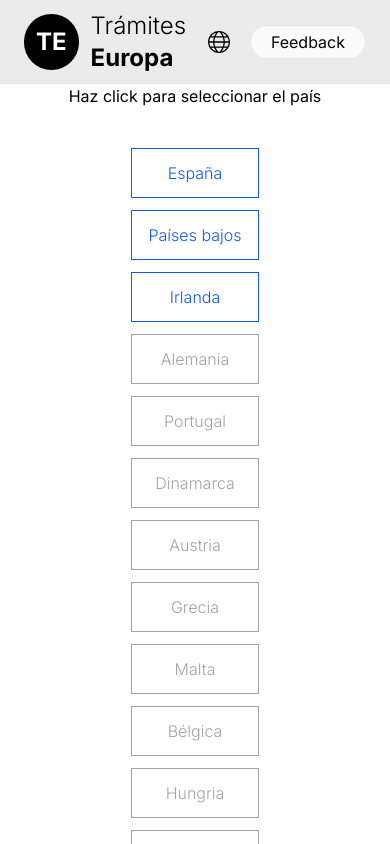
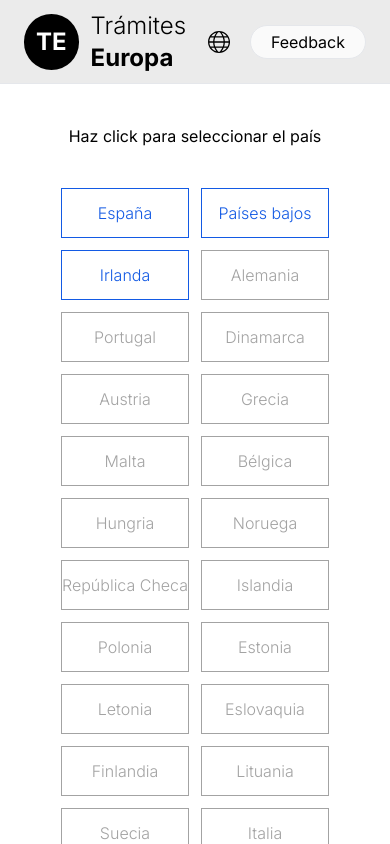
Before and after one commit to juansadeveloper/tramites_europa_new, a Next.js app: page /countries in a window 390 px wide. Shown: the top 844 px of the page. Built offline with nearby package versions, Linux system fonts and the light colour scheme.

Commit message:
Update page.jsx

```diff
--- a/app/countries/page.jsx
+++ b/app/countries/page.jsx
@@ -4,8 +4,8 @@ import Link from 'next/link';
 function Page() {
   return (
     <main className='min-h-[75vh] text-center flex flex-col justify-center items-center px-4'>
-      <p>Haz click para seleccionar el país</p>
-      <div className='grid gap-3 max-w-[940px] m-auto grid-cols-1 sm:grid-cols-2 md:grid-cols-3 lg:grid-cols-4 justify-center my-[40px]'>
+      <p className='mt-10'>Haz click para seleccionar el país</p>
+      <div className='grid gap-3 max-w-[940px] m-auto grid-cols-2 sm:grid-cols-2 md:grid-cols-3 lg:grid-cols-4 justify-center my-[40px]'>
         <Link href="/countries/spain"><button className='font-light text-blue border border-blue hover:text-darkwhite hover:bg-blue w-full sm:min-w-[150px] py-3'>España</button></Link>
         <Link href="/countries/the-netherlands"><button className='font-light text-blue border border-blue hover:text-darkwhite hover:bg-blue w-full sm:min-w-[150px] py-3'>Países bajos</button></Link>
         <Link href="/countries/ireland"><button className='font-light text-blue border border-blue hover:text-darkwhite hover:bg-blue w-full sm:min-w-[150px] py-3'>Irlanda</button></Link>
@@ -34,7 +34,7 @@ function Page() {
         <Link href="#"><button className='font-light cursor-default text-neutral-400 border border-neutral-400 w-full sm:min-w-[150px] py-3'>Liechtenstein</button></Link>
         <Link href="#"><button className='font-light cursor-default text-neutral-400 border border-neutral-400 w-full sm:min-w-[150px] py-3'>Eslovenia</button></Link>
       </div>
-      <Link href="/"><p className='hover:text-blue mt-4'>Volver atrás</p></Link>
+      <Link href="/"><p className='hover:text-blue mt-4 mb-10'>Volver atrás</p></Link>
     </main>
   )
 }
```
